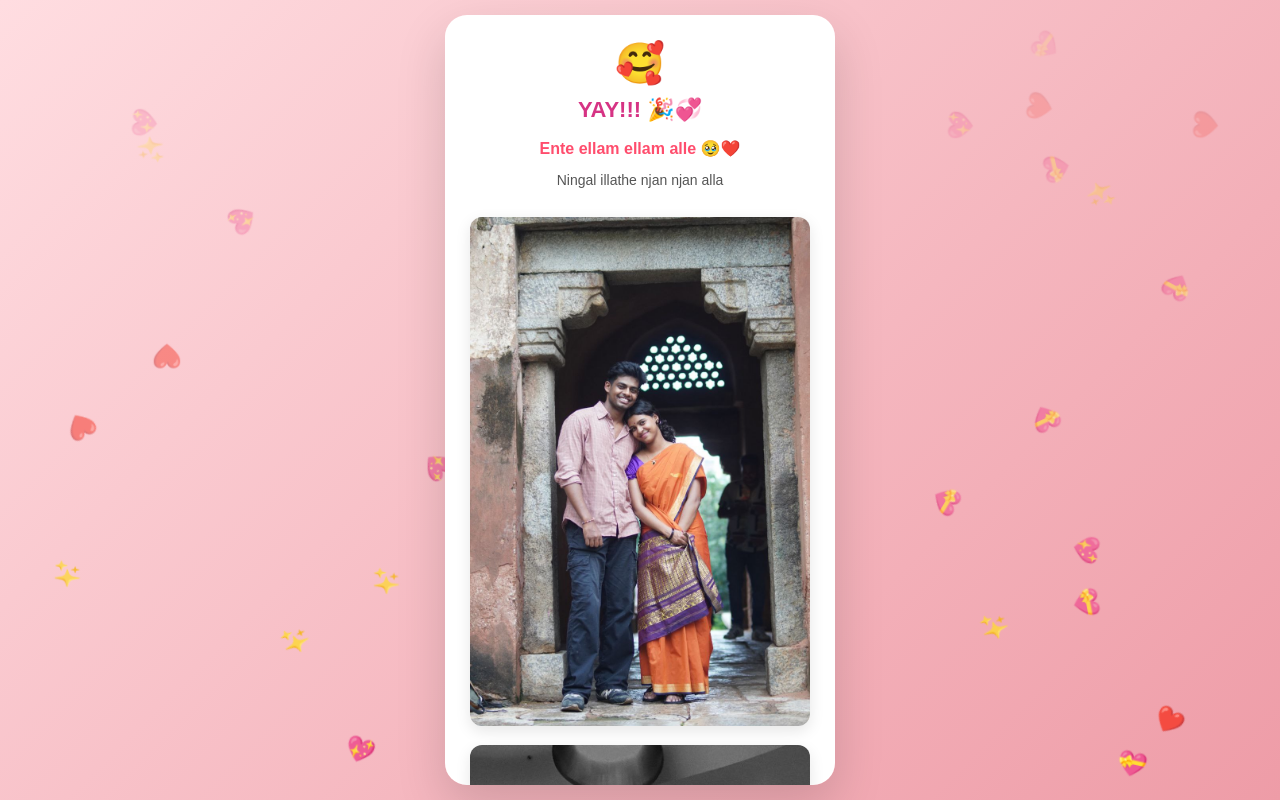
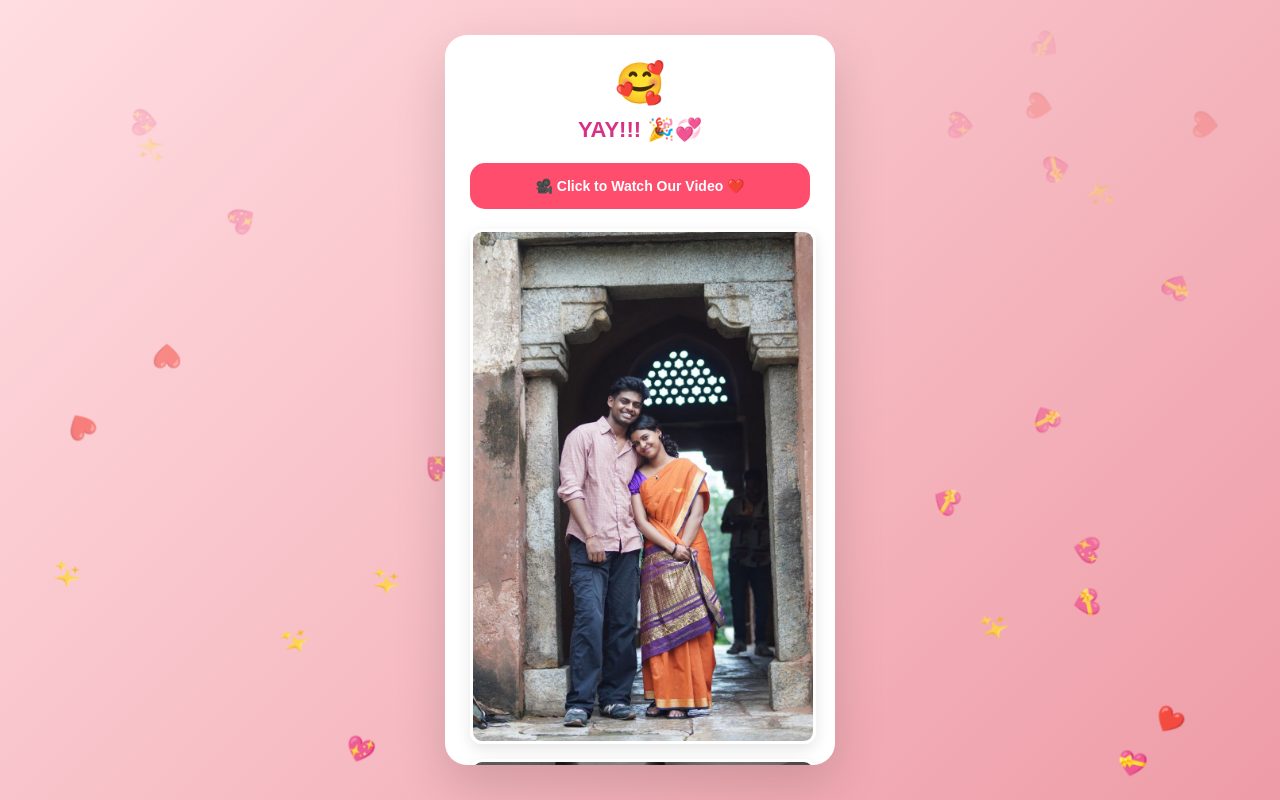
Before and after one commit to Gaurk099/VALENTINES-FOR-Gayathri-, a plain HTML site: page index.html in a window 1280 px wide. Both pictures are taken after a click on the button "Yes 💖". Drawn offline with Linux system fonts and the light colour scheme.

Commit message:
Update index.html

```diff
--- a/index.html
+++ b/index.html
@@ -13,7 +13,7 @@
     justify-content: center;
     align-items: center;
     font-family: 'Poppins', sans-serif;
-    overflow: hidden;
+    overflow-x: hidden;
   }
   .card {
     background: white;
@@ -26,6 +26,8 @@
     animation: pop 0.8s ease;
     z-index: 10;
     position: relative;
+    max-height: 85vh;
+    overflow-y: auto;
   }
   @keyframes pop {
     0% { transform: scale(0.8); opacity: 0; }
@@ -56,22 +58,33 @@
     border: none;
     transition: 0.2s;
   }
-  #yes {
-    background: #ff4d6d;
-    color: white;
-    font-weight: bold;
-    box-shadow: 0 4px 15px rgba(255, 77, 109, 0.4);
-  }
-  #no {
-    background: #eee;
-    color: #555;
-    position: relative;
-    z-index: 999;
-  }
-  .note { font-size: 13px; margin-top: 15px; color: #888; font-style: italic; }
+  #yes { background: #ff4d6d; color: white; font-weight: bold; }
+  #no { background: #eee; color: #555; position: relative; z-index: 999; }
   .yay { display: none; animation: fadeIn 1s ease forwards; }
   @keyframes fadeIn { from { opacity: 0; } to { opacity: 1; } }
-  .yay img { width: 100%; border-radius: 12px; margin-top: 15px; box-shadow: 0 5px 15px rgba(0,0,0,0.1); }
+  .photo-gallery {
+    display: flex;
+    flex-direction: column;
+    gap: 15px;
+    margin-top: 20px;
+  }
+  .photo-gallery img {
+    width: 100%;
+    border-radius: 12px;
+    box-shadow: 0 5px 15px rgba(0,0,0,0.1);
+    border: 3px solid #fff;
+  }
+  .video-link-btn {
+    display: block;
+    margin: 20px 0;
+    padding: 15px;
+    background: #ff4d6d;
+    color: white !important;
+    text-decoration: none;
+    border-radius: 15px;
+    font-weight: bold;
+    font-size: 14px;
+  }
   .heart { position: fixed; bottom: -10px; font-size: 24px; animation: floatUp 4s linear infinite; z-index: 1; }
   @keyframes floatUp {
     from { transform: translateY(0) rotate(0deg); opacity: 1; }
@@ -94,16 +107,29 @@
       <button id="yes">Yes 💖</button>
       <button id="no">No</button>
     </div>
-    <div class="note">“No” is not an option 😌</div>
   </div>
 
   <div class="yay" id="yay">
     <div class="emoji">🥰</div>
     <h2>YAY!!! 🎉💞</h2>
-    <p style="color:#ff4d6d; font-weight:bold; margin-bottom:5px;">Ente ellam ellam alle 🥹❤️</p>
-    <p style="font-size:14px; color:#555;">Ningal illathe njan njan alla</p>
-    <img src="us-happy.jpg.jpg" alt="Us Happy">
-    <img src="us-temple.jpg.jpg" alt="Us Temple">
+
+    <a href="https://photos.app.goo.gl/nz9YyWy2zTHCWqXW9" target="_blank" class="video-link-btn">
+      🎥 Click to Watch Our Video ❤️
+    </a>
+
+    <div class="photo-gallery">
+        <img src="us-happy.jpg.jpg" alt="Us Happy">
+        <img src="us-temple.jpg.jpg" alt="Us Temple">
+        <img src="img1.jpg.jpg.jpg" alt="Img 1">
+        <img src="img2.jpg.jpg.jpg" alt="Img 2">
+        <img src="img3.jpg.jpg.jpg" alt="Img 3">
+        <img src="img4.jpg.jpg.jpg" alt="Img 4">
+        <img src="img5.jpg.jpg.jpg" alt="Img 5">
+        <img src="img6.jpg.jpg.jpg" alt="Img 6">
+        <img src="img7.jpg.jpg.jpg" alt="Img 7">
+    </div>
+
+    <p style="color:#ff4d6d; font-weight:bold; margin-top:20px;">Ente ellam ellam alle 🥹❤️</p>
   </div>
 </div>
 
@@ -123,22 +149,12 @@
   }
 
   noBtn.addEventListener("mouseover", moveButton);
-  noBtn.addEventListener("touchstart", (e) => {
-    e.preventDefault();
-    moveButton();
-  });
+  noBtn.addEventListener("touchstart", (e) => { e.preventDefault(); moveButton(); });
 
   yesBtn.addEventListener("click", () => {
     mainContent.style.display = "none";
-    document.getElementById("card").style.overflowY = "auto";
-    document.getElementById("card").style.maxHeight = "90vh";
     yay.style.display = "block";
-
-    // Attempt to play music
-    music.play().catch(e => {
-      console.log("Auto-play blocked; music will play after interaction.");
-    });
-
+    music.play().catch(e => console.log("Music error"));
     createHearts();
   });
 
@@ -158,5 +174,3 @@
 </script>
 </body>
 </html>
-</body>
-</html>
```
